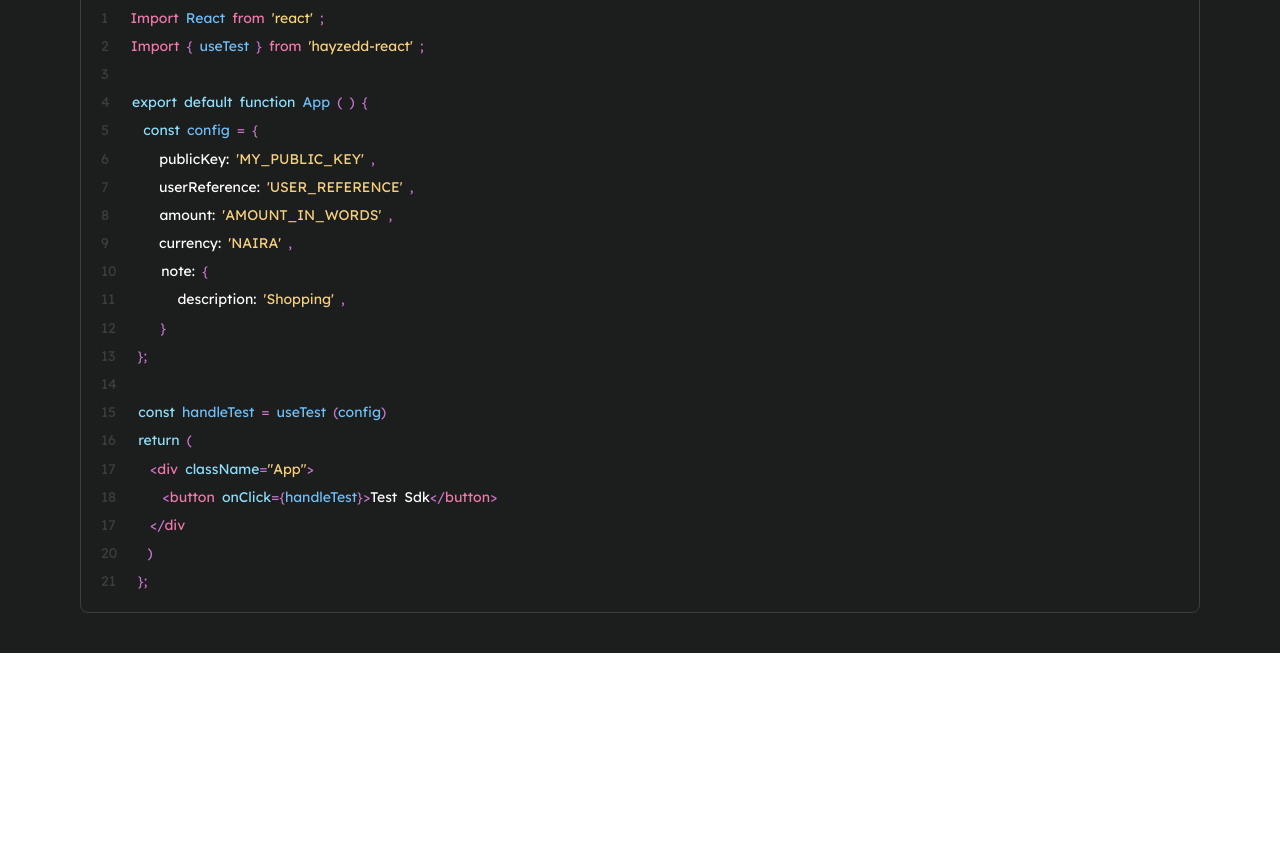
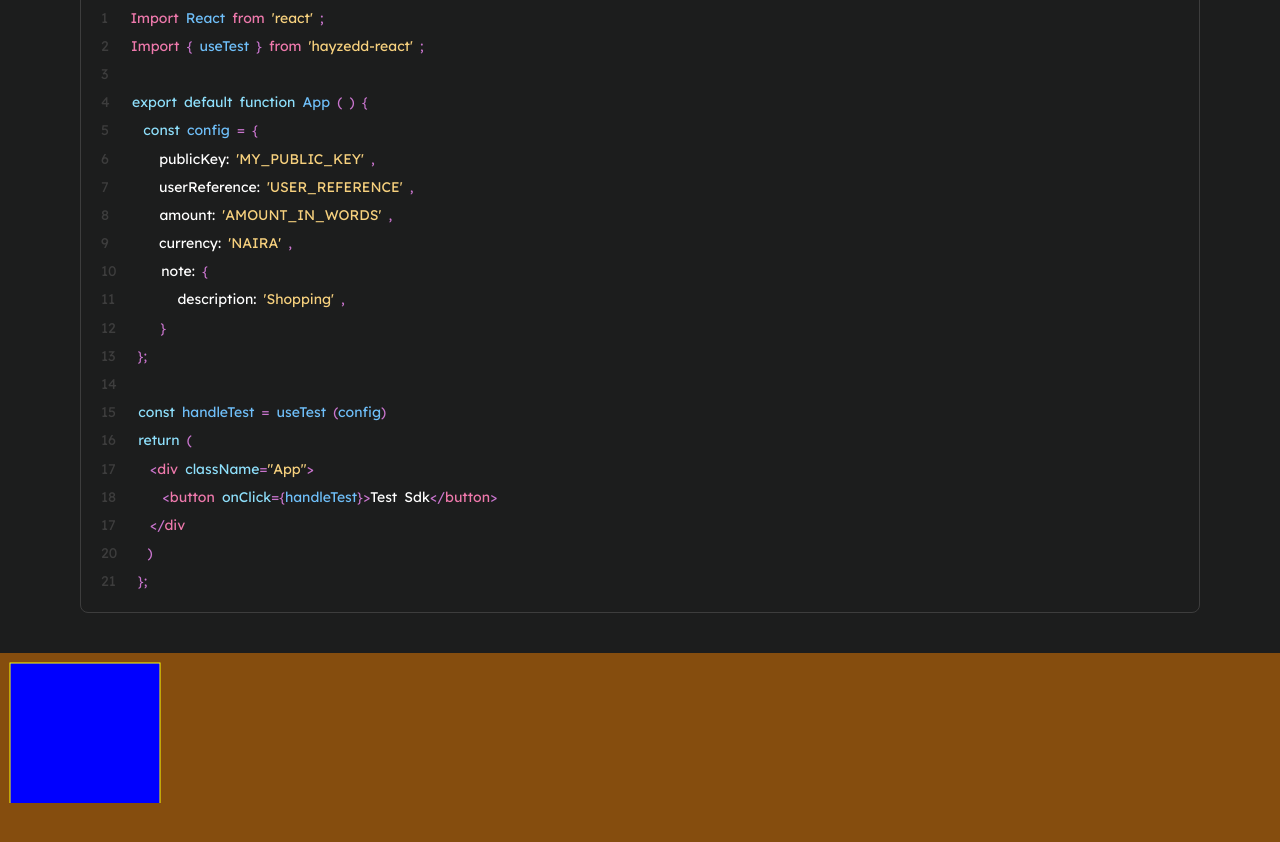
Before and after one commit to hayzedd2/Gsap-shenaningans, a plain HTML site: page index.html in a window 1280 px wide. Shown: the part 138-980 px from the top of the page. Before the commit the page ends 800 px from the top, so only its background shows below. Drawn offline with nearby package versions, Linux system fonts and the light colour scheme; a script that the page names is missing.

Commit message:
svg learnings

```diff
--- a/index.html
+++ b/index.html
@@ -235,5 +235,19 @@
         </div>
       </div>
     </section>
+    <section class="min-h-screen bg-yellow-800">
+      <div>
+        <svg>
+          <rect x="10" y="10" fill="blue" width="50%" height="100%" stroke="yellow">
+
+          </rect>
+          <circle x="10" y="10" fill="yellow" width="20" height="20">
+
+          </circle>
+
+
+        </svg>
+      </div>
+    </section>
   </body>
 </html>
--- a/index.js
+++ b/index.js
@@ -1,6 +1,5 @@
 gsap.registerPlugin(ScrollTrigger);
-// const text = new SplitType('#p-text')
-const text1 = new SplitType('.h6-text')
+// const text1 = new SplitType('.h6-text')
 gsap.to(".word", {
     opacity :1,
     stagger: 0.06,
```
Also changed, not shown: h.svg (added).
